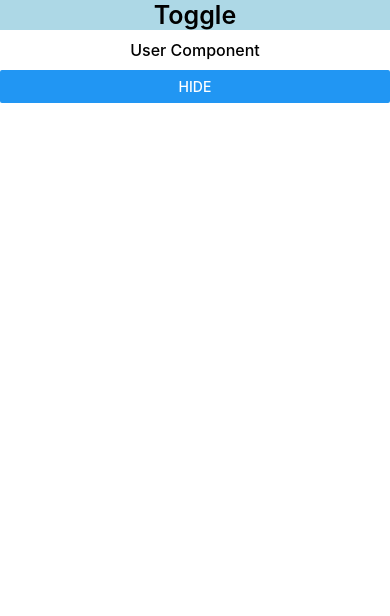
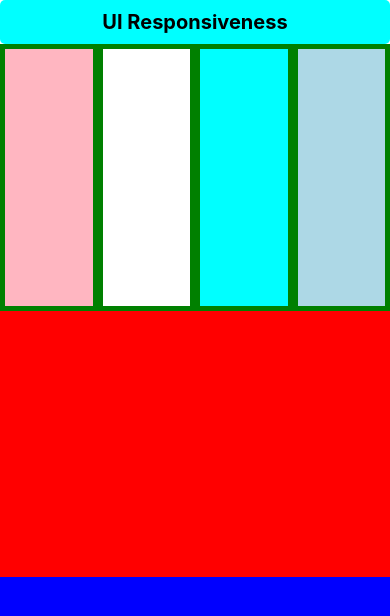
Before and after one commit to hvjha/React_Native, a React Native app: screen / in a window 390 px wide. Shown: the top 616 px of the page. Built offline with nearby package versions, Linux system fonts and the light colour scheme.

Commit message:
responsive

```diff
--- a/src/lessons/11_HideShow.tsx
+++ b/src/lessons/11_HideShow.tsx
@@ -1,39 +1,67 @@
-import React, { useState } from 'react';
+import React, { useEffect, useState } from 'react';
 
-import {View,Text, StyleSheet, Button} from 'react-native';
+import { View, Text, StyleSheet, Button } from 'react-native';
 
-const HideShow = () =>{
-    const [show,setShow] = useState(true)
-    return(
+const HideShow = () => {
+    const [show, setShow] = useState(true);
+
+    return (
         <View>
-            <Text style={styles.text}>Toggle</Text>
-           {show && <User/>}
-           <Button title={show ? 'Hide' : 'Show'} onPress={()=>setShow(!show)}/>
+
+            <Text style={styles.text}>
+                Toggle
+            </Text>
+
+            {show && <User />}
+
+            <Button
+                title={show ? 'Hide' : 'Show'}
+                onPress={() => setShow(!show)}
+            />
 
         </View>
-    )
-}
+    );
+};
 
-const User = () =>{
-    return(
+const User = () => {
+
+    useEffect(() => {
+
+        const timer = setInterval(() => {
+            console.warn("Timer Called");
+        }, 2000);
+
+        return () => {
+            console.warn("User Component Unmounted");
+            clearInterval(timer);
+        };
+
+    }, []);
+
+    return (
         <View>
-            <Text style={styles.subtext}>User Component</Text>
+            <Text style={styles.subtext}>
+                User Component
+            </Text>
         </View>
-    )
-}
+    );
+};
 
 const styles = StyleSheet.create({
-    text:{
-        fontSize:25,
-        fontWeight:600,
-        textAlign:'center',
-        backgroundColor:'lightblue'
+    text: {
+        fontSize: 25,
+        fontWeight: '600',
+        textAlign: 'center',
+        backgroundColor: 'lightblue',
+        padding: 10,
     },
-    subtext:{
-        fontSize:16,
-        fontWeight:500,
-        textAlign:'center',
-        margin:10
-    }
-})
+
+    subtext: {
+        fontSize: 16,
+        fontWeight: '500',
+        textAlign: 'center',
+        margin: 10,
+    },
+});
+
 export default HideShow;
--- /dev/null
+++ b/src/lessons/12_UI_Ref.tsx
@@ -0,0 +1,66 @@
+import React from 'react';
+
+import {View,Text,StyleSheet} from 'react-native';
+
+const Response = () =>{
+    return(
+        <View style={{flex:1}}>
+            <Text style={styles.textHeader}>UI Responsiveness</Text>
+            <View style={styles.container}>
+                <View style={styles.innerContainer}></View>
+                <View style={styles.innerContainer1}></View>
+                <View style={styles.innerContainer2}></View>
+                <View style={styles.innerContainer3}></View>
+            </View>
+            <View style={styles.container1}></View>
+            <View style={styles.container2}></View>
+        </View>
+    )
+}
+
+const styles = StyleSheet.create({
+    textHeader:{
+        fontSize:20,
+        fontWeight:'bold',
+        textAlign:'center',
+        backgroundColor:'cyan',
+        padding:10,
+        borderRadius:5
+    },
+    container:{
+        backgroundColor:'green',
+        flex:1,
+        flexDirection:'row'
+    },
+    container1:{
+        backgroundColor:'red',
+        flex:1
+    },
+    container2:{
+        backgroundColor:'blue',
+        flex:1
+    },
+    innerContainer:{
+        flex:1,
+        backgroundColor:"lightpink",
+        margin:5
+    },
+    innerContainer1:{
+        flex:1,
+        backgroundColor:"white",
+        margin:5
+    },
+    innerContainer2:{
+        flex:1,
+        backgroundColor:"cyan",
+        margin:5
+    },
+    innerContainer3:{
+        flex:1,
+        backgroundColor:"lightblue",
+        margin:5
+    },
+
+})
+
+export default Response;
```
Also changed, not shown: App.tsx (+5 -2 lines).
